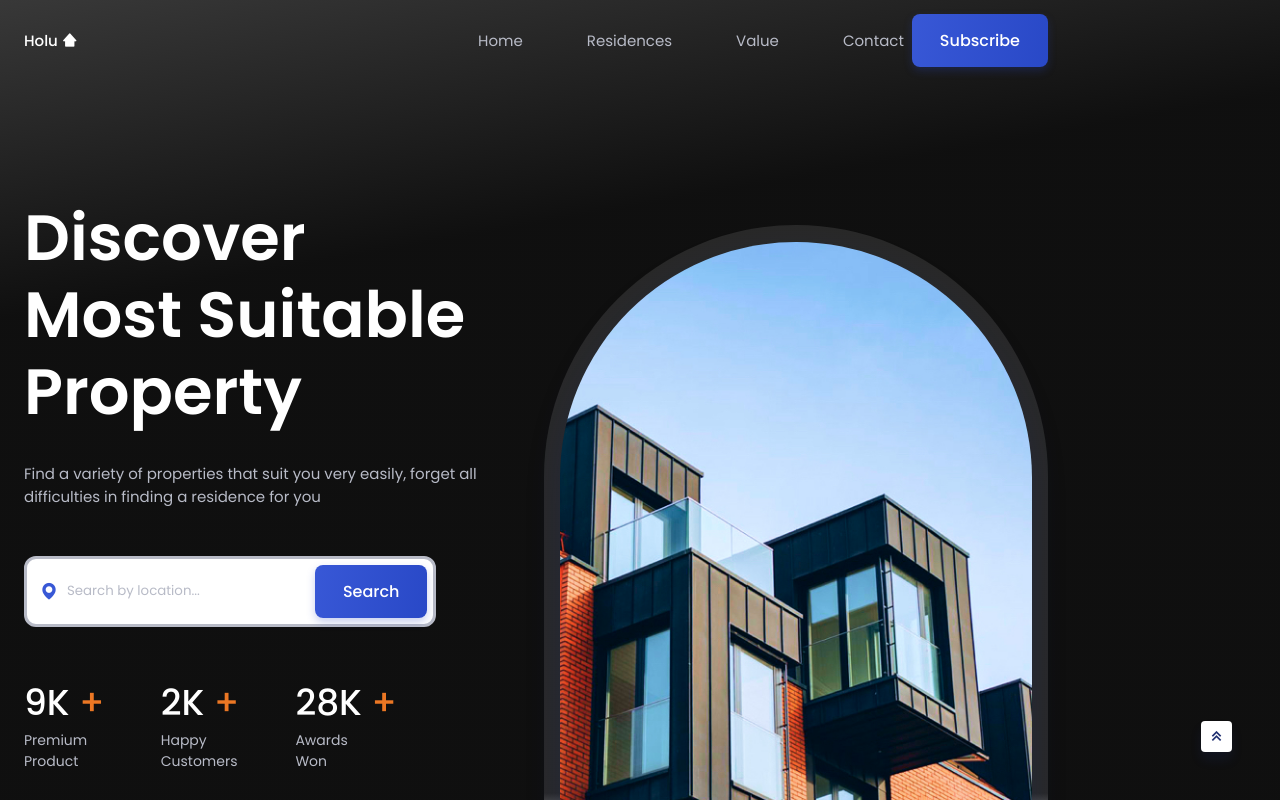
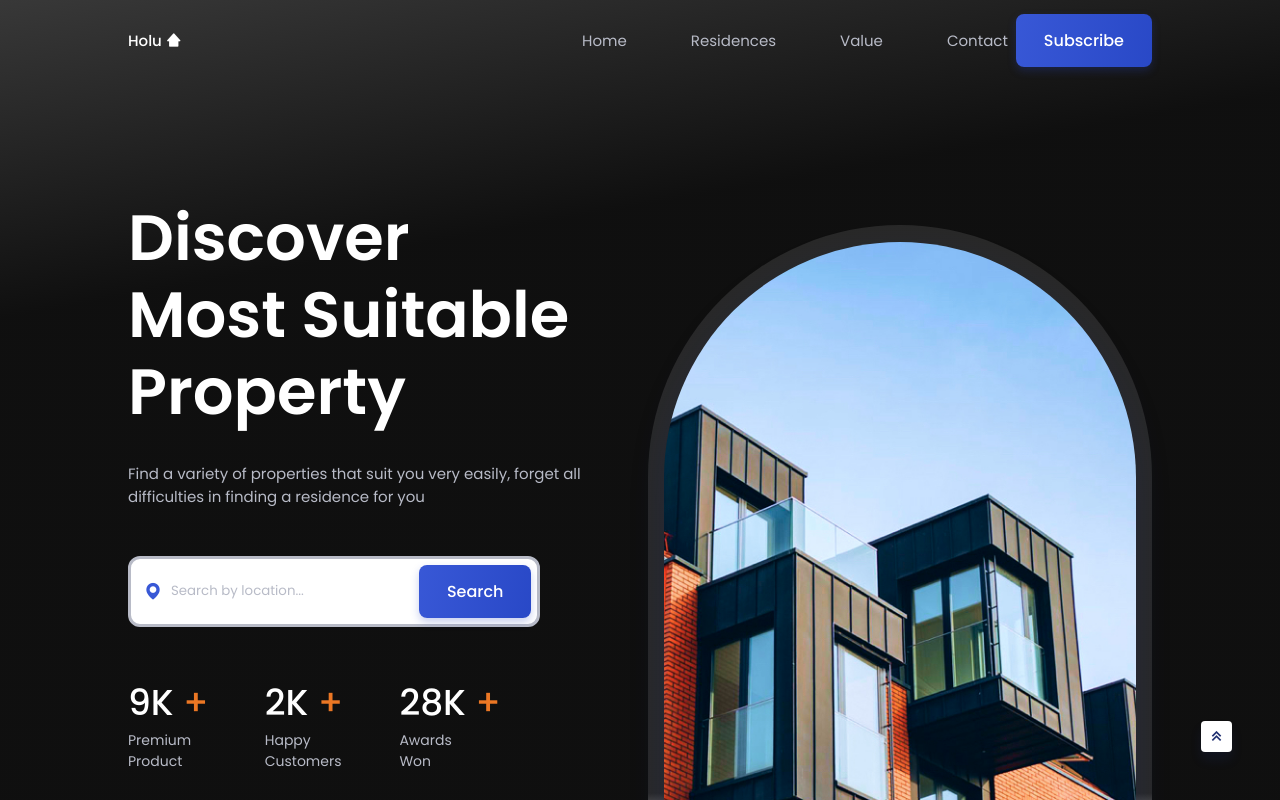
Before and after one commit to jpzambranoleon/real-estate-website, a React (Vite) app: page / in a window 1280 px wide. Shown: the top 800 px of the page. Built offline with nearby package versions, Linux system fonts and the light colour scheme.

Commit message:
modified file

```diff
--- a/src/styles/Hero/_hero.scss
+++ b/src/styles/Hero/_hero.scss
@@ -28,6 +28,10 @@
     @media (min-width: 1023px) {
         padding-top: 5rem;
         column-gap: 2rem;
+    }
+
+    @media (min-width: 1040px) {
+        column-gap: 4rem;
     }
 }
 
--- a/src/styles/global/_boilerplate.scss
+++ b/src/styles/global/_boilerplate.scss
@@ -58,6 +58,11 @@ button {
     @media (max-width: 350px) {
         margin-left: 1rem;
         margin-right: 1rem;
+    }
+
+    @media (min-width: 1040px) {
+        margin-left: auto;
+        margin-right: auto;
     }
 }
 
```
